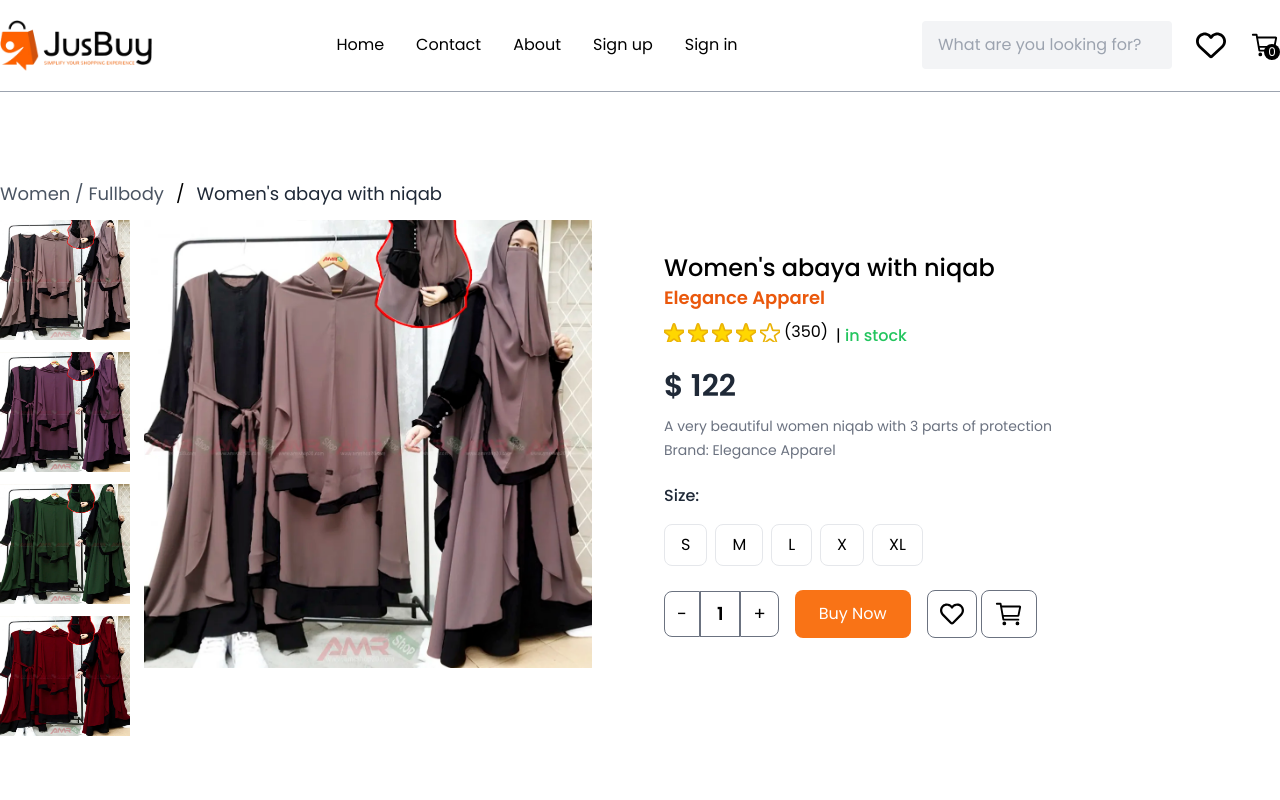
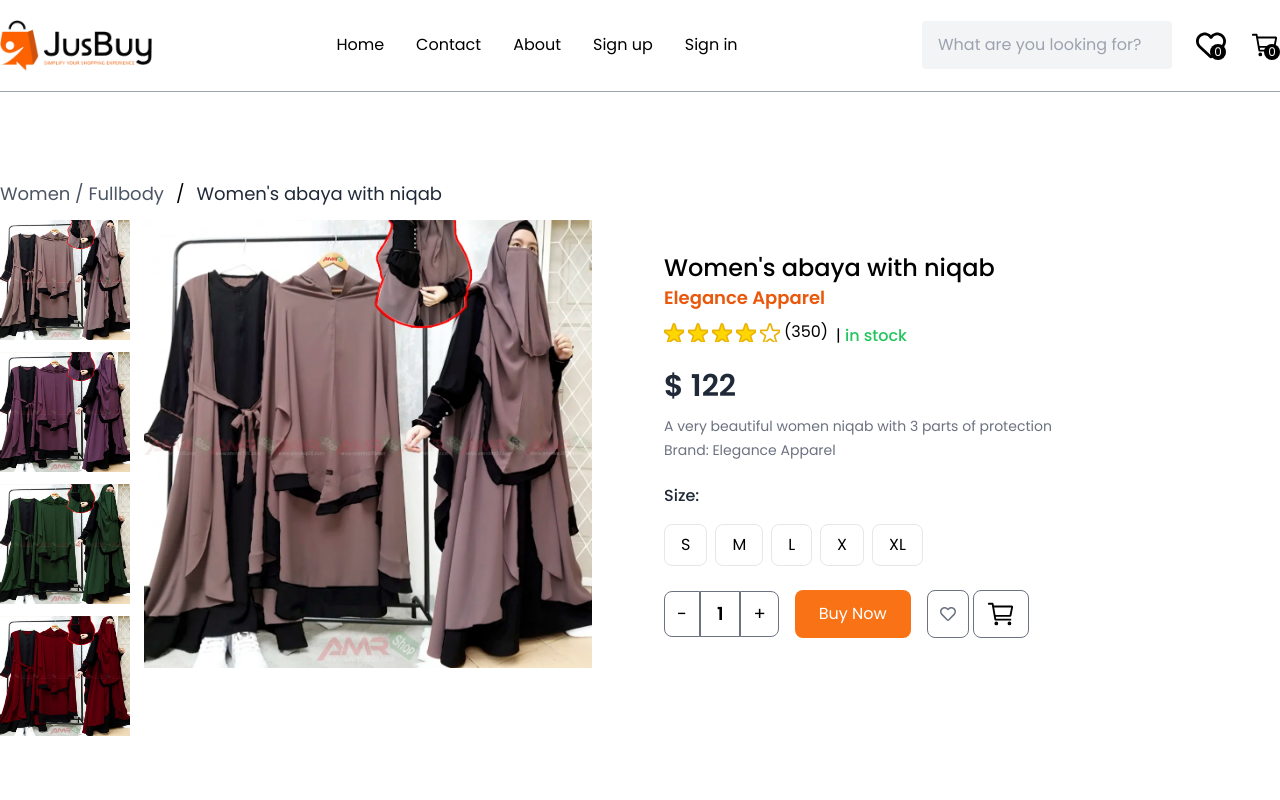
Before and after one commit to Shakil57375/jus-buy, a Next.js app: page /products/1232148668544 in a window 1280 px wide. Shown: the top 800 px of the page. Built offline with nearby package versions, Linux system fonts and the light colour scheme.

Commit message:
wish list  functionality added

```diff
--- a/app/context/ShopContext.jsx
+++ b/app/context/ShopContext.jsx
@@ -2,14 +2,15 @@
 
 import React, { createContext, useContext, useEffect, useState } from "react";
 import { products as productsData } from "../../public/assets/assets.js"; // Adjust the path accordingly
-import { Tooltip } from 'react-tippy'; // Import Tippy tooltip
-import 'tippy.js/dist/tippy.css'; // Import Tippy CSS for styling
+import { Tooltip } from "react-tippy"; // Import Tippy tooltip
+import "tippy.js/dist/tippy.css"; // Import Tippy CSS for styling
 
 const ShopContext = createContext();
 
 export const ShopProvider = ({ children }) => {
   const [products, setProducts] = useState([]);
   const [cartItems, setCartItems] = useState({});
+  const [wishList, setWishList] = useState({}); // Initialize wishlist state
   const [search, setSearch] = useState("");
   const [showSearch, setShowSearch] = useState(false);
   const currency = "$";
@@ -34,6 +35,32 @@ export const ShopProvider = ({ children }) => {
     setTimeout(() => {
       setShowToast(false); // Hide the toast after some time
     }, 2000); // Duration before the toast disappears (2 seconds)
+  };
+
+  const toggleWishList = (itemId) => {
+    let updatedWishList = structuredClone(wishList);
+
+    if (updatedWishList[itemId]) {
+      // If item is already in the wishlist, remove it
+      delete updatedWishList[itemId];
+      setToastMessage(`Removed from wishlist!`);
+    } else {
+      // If item is not in the wishlist, add it
+      updatedWishList[itemId] = true;
+      setToastMessage(`Added to wishlist!`);
+    }
+
+    setWishList(updatedWishList);
+    setShowToast(true);
+
+    setTimeout(() => {
+      setShowToast(false); // Hide toast after some time
+    }, 2000);
+  };
+
+  // In your ShopContext.js
+  const getWishListCount = () => {
+    return Object.keys(wishList).length; // Count the number of keys in the wishList object
   };
 
   const getCartCount = () => {
@@ -65,8 +92,11 @@ export const ShopProvider = ({ children }) => {
         cartItems,
         setCartItems,
         getCartCount,
-                toastMessage, // Expose toast message
-                showToast, // Expose toast visibility state
+        getWishListCount,
+        wishList,
+        toggleWishList,
+        toastMessage,
+        showToast,
       }}
     >
       {children}
--- a/components/Ui/ProductInfo.jsx
+++ b/components/Ui/ProductInfo.jsx
@@ -1,5 +1,5 @@
 import React from "react";
-import { FaRegHeart } from "react-icons/fa";
+import { FaRegHeart, FaHeart } from "react-icons/fa"; // Import filled heart icon
 import { IoCartOutline } from "react-icons/io5";
 import RatingComponent from "./RatingComponent";
 import { useShopContext } from "@/app/context/ShopContext";
@@ -12,7 +12,8 @@ const ProductInfo = ({
   Size,
   quantity,
 }) => {
-  const { addToCart } = useShopContext();
+  const { addToCart, wishList, toggleWishList } = useShopContext(); // Destructure toggleWishList and wishList
+
   return (
     <div className="flex-1 p-6 bg-white rounded-lg">
       {/* Product Title and Brand */}
@@ -70,7 +71,7 @@ const ProductInfo = ({
         {/* Quantity Selector */}
         <div className="flex items-center">
           <button
-            onClick={() => setQuantity((prev) => prev - 1)}
+            onClick={() => setQuantity((prev) => Math.max(prev - 1, 1))} // Prevent negative quantity
             className="btn border border-gray-500 hover:bg-orange-600 hover:text-white px-3 py-2 rounded-tl-lg rounded-bl-lg text-black text-lg"
           >
             -
@@ -92,10 +93,24 @@ const ProductInfo = ({
           <button className="btn bg-orange-500 hover:bg-orange-600 text-white px-6 py-2 rounded-lg">
             Buy Now
           </button>
-          <button className="btn border border-gray-500 hover:bg-orange-600 hover:text-white px-3 py-2 rounded-lg ml-3">
-            <FaRegHeart className="text-2xl" />
+
+          {/* Wishlist Button */}
+          <button
+            onClick={() => toggleWishList(product._id)} // Toggle wishlist on click
+            className="btn border border-gray-500 hover:bg-orange-600 hover:text-white px-3 py-2 rounded-lg ml-3"
+          >
+            {wishList[product._id] ? (
+              <FaHeart className="text-red-500" /> // Filled heart if in wishlist
+            ) : (
+              <FaRegHeart className="text-gray-500" /> // Empty heart if not in wishlist
+            )}
           </button>
-          <button onClick={() => addToCart(product._id, quantity)} className="btn border border-gray-500 hover:bg-orange-600 hover:text-white px-3 py-2 rounded-lg">
+
+          {/* Add to Cart Button */}
+          <button
+            onClick={() => addToCart(product._id, quantity)}
+            className="btn border border-gray-500 hover:bg-orange-600 hover:text-white px-3 py-2 rounded-lg"
+          >
             <IoCartOutline className="hover:text-gray-500 cursor-pointer text-3xl" />
           </button>
         </div>
--- a/components/common/Navbar.jsx
+++ b/components/common/Navbar.jsx
@@ -18,7 +18,7 @@ const Navbar = () => {
   const [visible, setVisible] = useState(false);
   const pathname = usePathname();
 
-  const { setShowSearch, getCartCount } = useShopContext();
+  const { setShowSearch, getCartCount , getWishListCount} = useShopContext();
 
   // Function to handle search icon click
   const handleSearchClick = () => {
@@ -93,9 +93,14 @@ const Navbar = () => {
           <CiSearch className="hover:text-gray-500 cursor-pointer !text-3xl" />
         </Link>
 
-        <Link href="/wishlist">
+        <Link href="/wishlist" className="relative">
           <FaRegHeart className="!text-3xl" />
+          {/* Wishlist Counter */}
+          <span className="absolute bottom-0 right-0 bg-black text-white text-xs w-4 h-4 rounded-full flex items-center justify-center">
+            {getWishListCount()}
+          </span>
         </Link>
+
         <Link href="/cart" className="relative">
           <IoCartOutline className="hover:text-gray-500 cursor-pointer !text-3xl" />
           <span className="absolute bottom-0 right-0 bg-black text-white text-xs w-4 h-4 rounded-full flex items-center justify-center">
--- a/components/custom/ProductItem.jsx
+++ b/components/custom/ProductItem.jsx
@@ -11,7 +11,7 @@ const ProductItem = ({ product }) => {
   const [isHovered, setIsHovered] = useState(false); // State to track hover
 
   const handleAddToCart = (e) => {
-    e.preventDefault()
+    e.preventDefault();
     addToCart(product._id, 1);
   };
 
@@ -40,11 +40,11 @@ const ProductItem = ({ product }) => {
               toggleWishList(product?._id);
             }}
           >
-            {/* {wishList[product?._id] ? (
+            {wishList[product?._id] ? (
               <FaHeart className="text-red-500" />
-            ) : ( */}
-            <FaRegHeart className="text-gray-500" />
-            {/* )} */}
+            ) : (
+              <FaRegHeart className="text-gray-500" />
+            )}
           </button>
 
           {/* Add to Cart button (appears on hover) */}
```
Lines whose indentation alone changed are shown as unchanged.
